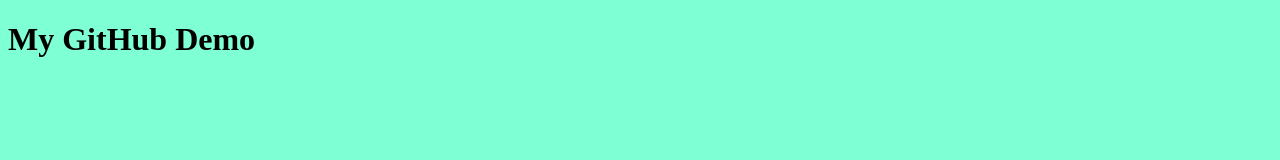
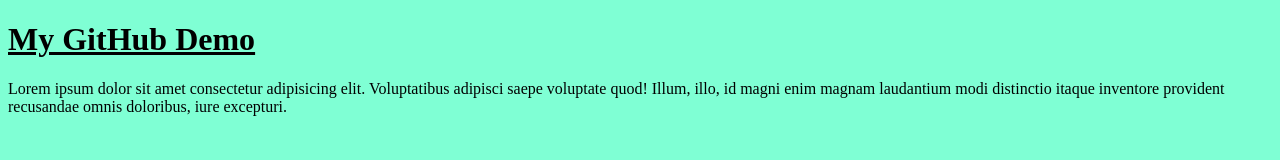
Before and after one commit to simondusek/github-demo, a plain HTML site: page index.html in a window 1280 px wide. Drawn offline with Linux system fonts and the light colour scheme.

Commit message:
H1 styled, Lorem added to index.html, under new branch

```diff
--- a/index.html
+++ b/index.html
@@ -8,6 +8,7 @@
 </head>
 <body>
     <h1>My GitHub Demo</h1>
+    <p>Lorem ipsum dolor sit amet consectetur adipisicing elit. Voluptatibus adipisci saepe voluptate quod! Illum, illo, id magni enim magnam laudantium modi distinctio itaque inventore provident recusandae omnis doloribus, iure excepturi.</p>
     <script src="script.js"></script>
 </body>
 </html>
--- a/style.css
+++ b/style.css
@@ -1,3 +1,7 @@
 body {
     background-color: aquamarine;
 }
+
+h1 {
+    text-decoration: underline;
+}
```
